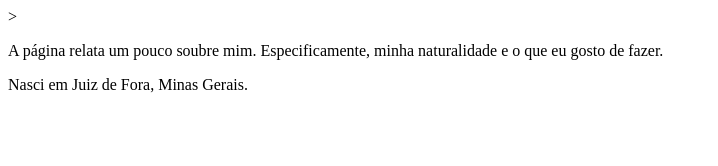
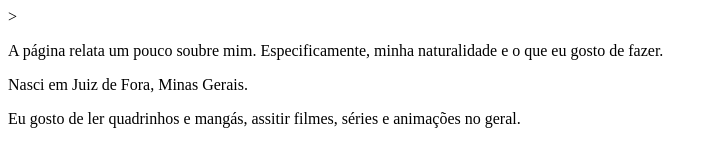
Before and after one commit to ufjf-dcc202/ufjf-dcc202-2023-3-a-atv3-0pedrobonfa, a website: page index.html in a window 1280 px wide. Shown: the whole page, without its empty margins (0-718 px from the left). Drawn offline with Linux system fonts and the light colour scheme.

Commit message:
cria a segunda seção requisitada

```diff
--- a/index.html
+++ b/index.html
@@ -13,6 +13,11 @@
             <title>Naturalidade</title>
             <p>Nasci em Juiz de Fora, Minas Gerais.</p>
         </section>
+        <section>
+            <title>O que gosto de fazer?</title>
+            <p>Eu gosto de ler quadrinhos e mangás, assitir filmes, séries e animações no geral.</p>
+
+        </section>
     </main>
 </body>
 </html>
```
